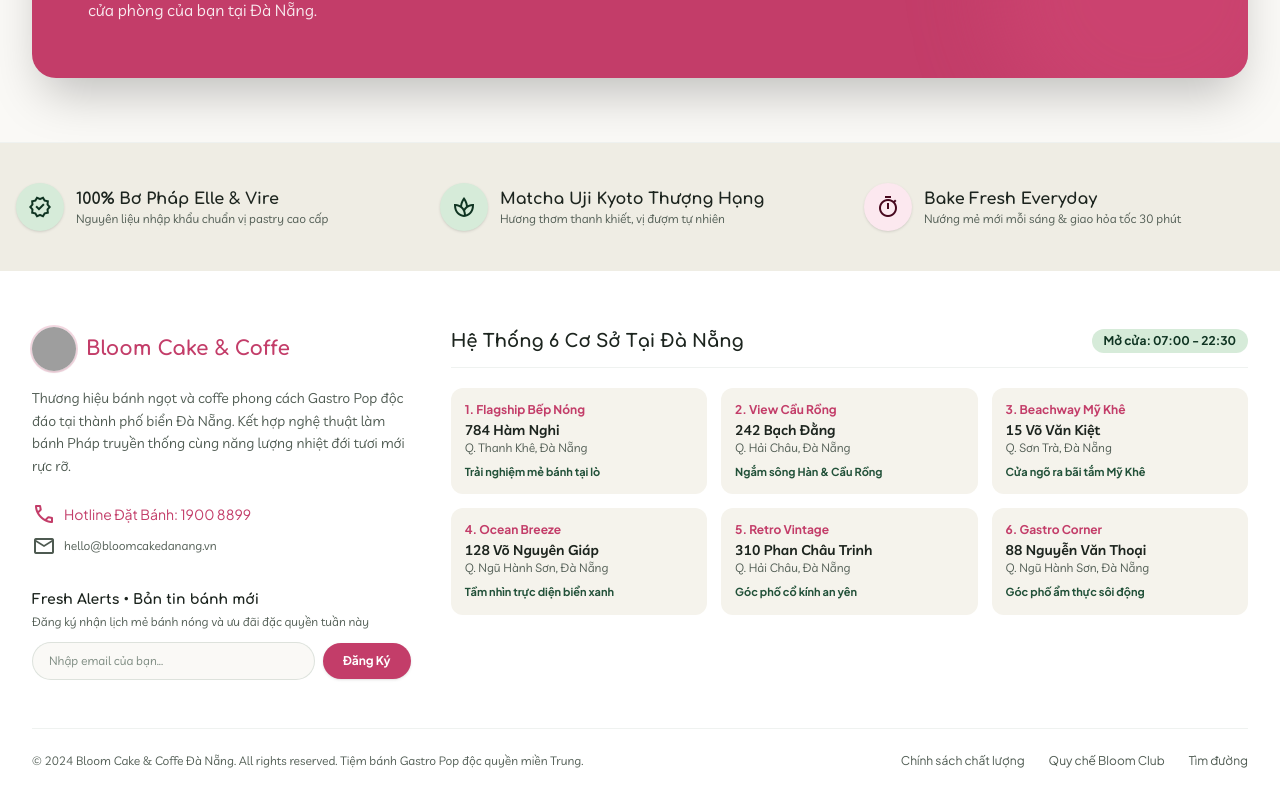
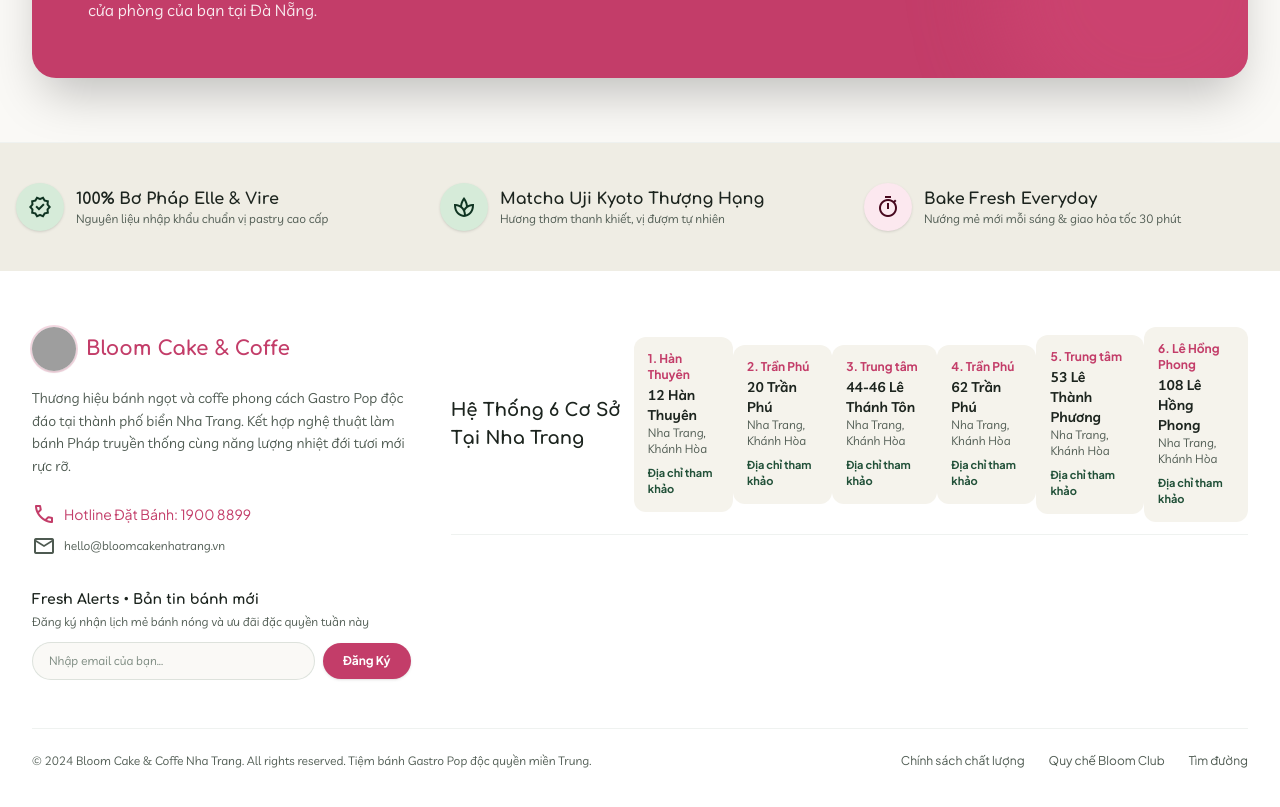
Before and after one commit to vantheijxz2919-byte/Bloom-Cake, a React (Vite) app: page / in a window 1280 px wide. Shown: the part 4849-5656 px from the top of the page. Built offline with nearby package versions, Linux system fonts and the light colour scheme; grey boxes are pictures that could not be loaded; a web font is replaced by a local one.

Commit message:
Use Nha Trang maps and consistent location details in shared components

```diff
--- a/src/components/CartDrawer.tsx
+++ b/src/components/CartDrawer.tsx
@@ -28,7 +28,7 @@
   const [voucherInput, setVoucherInput] = useState('');
   const [customerName, setCustomerName] = useState('Nguyễn Phương Linh');
   const [customerPhone, setCustomerPhone] = useState('0918 452 889');
-  const [deliveryAddress, setDeliveryAddress] = useState('36 Lâm Hoành, P. Phước Mỹ, Q. Sơn Trà, TP. Đà Nẵng');
+  const [deliveryAddress, setDeliveryAddress] = useState('32-34 Trần Phú, Nha Trang, Khánh Hòa');
   const [customerNotes, setCustomerNotes] = useState('');
 
   if (!isCartOpen) return null;
@@ -180,7 +180,7 @@
                     type="text"
                     value={voucherInput}
                     onChange={(e) => setVoucherInput(e.target.value)}
-                    placeholder="Nhập mã ưu đãi (ví dụ: DANANGSWEET)"
+                    placeholder="Nhập mã ưu đãi (ví dụ: NHATRANGSWEET)"
                     className="flex-1 px-3.5 py-2 rounded-xl bg-surface-container-low text-xs border border-outline-variant/40 focus:outline-none focus:border-primary uppercase font-bold"
                   />
                   <button
@@ -246,8 +246,8 @@
                         className="w-full bg-surface-container-lowest text-on-surface text-xs rounded-xl px-2.5 py-1.5 border border-outline-variant/30 focus:outline-none focus:ring-1 focus:ring-primary"
                       >
                         {BRANCHES.map((b) => (
-                          <option key={b.id} value={`${b.name}, Q. ${b.districtName}`}>
-                            {b.number}. {b.name}, Q. {b.districtName} ({b.hours})
+                          <option key={b.id} value={`${b.name}, Khu vực ${b.districtName}`}>
+                            {b.number}. {b.name}, Khu vực {b.districtName} ({b.hours})
                           </option>
                         ))}
                       </select>
@@ -299,8 +299,8 @@
                         className="w-full bg-surface-container-lowest text-on-surface text-xs rounded-xl px-2.5 py-1.5 border border-outline-variant/30 focus:outline-none focus:ring-1 focus:ring-primary"
                       >
                         {BRANCHES.map((b) => (
-                          <option key={b.id} value={`${b.name}, Q. ${b.districtName}`}>
-                            {b.number}. {b.name}, Q. {b.districtName}
+                          <option key={b.id} value={`${b.name}, Khu vực ${b.districtName}`}>
+                            {b.number}. {b.name}, Khu vực {b.districtName}
                           </option>
                         ))}
                       </select>
@@ -310,7 +310,7 @@
                       type="text"
                       value={deliveryAddress}
                       onChange={(e) => setDeliveryAddress(e.target.value)}
-                      placeholder="Địa chỉ giao (KS / Resort / Nhà riêng tại Đà Nẵng)"
+                      placeholder="Địa chỉ giao (KS / Resort / Nhà riêng tại Nha Trang)"
                       className="w-full px-2.5 py-1.5 rounded-xl bg-surface-container-lowest text-xs border border-outline-variant/30"
                     />
 
--- a/src/components/Footer.tsx
+++ b/src/components/Footer.tsx
@@ -1,5 +1,6 @@
 import React, { useState } from 'react';
 import { useApp } from '../context/AppContext';
+import { BRANCHES } from '../data/mockData';
 
 export const Footer: React.FC = () => {
   const { setCurrentScreen, showToast } = useApp();
@@ -66,7 +67,7 @@
               <span className="font-headline-md text-xl text-primary font-bold">Bloom Cake &amp; Coffe</span>
             </div>
             <p className="font-body-md text-sm text-on-surface-variant leading-relaxed">
-              Thương hiệu bánh ngọt và coffe phong cách Gastro Pop độc đáo tại thành phố biển Đà Nẵng. Kết hợp nghệ thuật làm bánh Pháp truyền thống cùng năng lượng nhiệt đới tươi mới rực rỡ.
+              Thương hiệu bánh ngọt và coffe phong cách Gastro Pop độc đáo tại thành phố biển Nha Trang. Kết hợp nghệ thuật làm bánh Pháp truyền thống cùng năng lượng nhiệt đới tươi mới rực rỡ.
             </p>
             <div className="pt-2 space-y-2">
               <a
@@ -77,11 +78,11 @@
                 <span>Hotline Đặt Bánh: 1900 8899</span>
               </a>
               <a
-                href="mailto:hello@bloomcakedanang.vn"
+                href="mailto:hello@bloomcakenhatrang.vn"
                 className="font-body-sm text-xs text-on-surface-variant flex items-center gap-2 hover:text-primary transition-colors"
               >
                 <span className="material-symbols-outlined text-[20px]">mail</span>
-                <span>hello@bloomcakedanang.vn</span>
+                <span>hello@bloomcakenhatrang.vn</span>
               </a>
             </div>
 
@@ -110,75 +111,16 @@
           {/* 6 Branches Grid */}
           <div className="lg:col-span-8 space-y-4">
             <div className="flex items-center justify-between border-b border-outline-variant/30 pb-3">
-              <h3 className="font-headline-md text-lg text-on-surface font-bold">Hệ Thống 6 Cơ Sở Tại Đà Nẵng</h3>
-              <button
-                onClick={() => setCurrentScreen('branches')}
-                className="font-label-md text-xs bg-secondary-container text-on-secondary-container px-3 py-1 rounded-full font-bold hover:opacity-90 transition-opacity cursor-pointer"
-              >
-                Mở cửa: 07:00 - 22:30
-              </button>
-            </div>
-
-            <div className="grid grid-cols-1 sm:grid-cols-2 lg:grid-cols-3 gap-3.5 pt-1">
-              <button
-                onClick={() => setCurrentScreen('branches')}
-                className="text-left p-3.5 rounded-xl bg-surface-container-low hover:bg-surface-container transition-colors cursor-pointer group"
-              >
-                <div className="font-label-md text-xs text-primary font-bold mb-0.5 group-hover:underline">1. Flagship Bếp Nóng</div>
-                <div className="font-body-sm text-sm text-on-surface font-semibold">784 Hàm Nghi</div>
-                <div className="font-body-sm text-xs text-on-surface-variant">Q. Thanh Khê, Đà Nẵng</div>
-                <div className="mt-2 font-label-sm text-[11px] text-secondary font-bold">Trải nghiệm mẻ bánh tại lò</div>
-              </button>
-
-              <button
-                onClick={() => setCurrentScreen('branches')}
-                className="text-left p-3.5 rounded-xl bg-surface-container-low hover:bg-surface-container transition-colors cursor-pointer group"
-              >
-                <div className="font-label-md text-xs text-primary font-bold mb-0.5 group-hover:underline">2. View Cầu Rồng</div>
-                <div className="font-body-sm text-sm text-on-surface font-semibold">242 Bạch Đằng</div>
-                <div className="font-body-sm text-xs text-on-surface-variant">Q. Hải Châu, Đà Nẵng</div>
-                <div className="mt-2 font-label-sm text-[11px] text-secondary font-bold">Ngắm sông Hàn &amp; Cầu Rồng</div>
-              </button>
-
-              <button
-                onClick={() => setCurrentScreen('branches')}
-                className="text-left p-3.5 rounded-xl bg-surface-container-low hover:bg-surface-container transition-colors cursor-pointer group"
-              >
-                <div className="font-label-md text-xs text-primary font-bold mb-0.5 group-hover:underline">3. Beachway Mỹ Khê</div>
-                <div className="font-body-sm text-sm text-on-surface font-semibold">15 Võ Văn Kiệt</div>
-                <div className="font-body-sm text-xs text-on-surface-variant">Q. Sơn Trà, Đà Nẵng</div>
-                <div className="mt-2 font-label-sm text-[11px] text-secondary font-bold">Cửa ngõ ra bãi tắm Mỹ Khê</div>
-              </button>
-
-              <button
-                onClick={() => setCurrentScreen('branches')}
-                className="text-left p-3.5 rounded-xl bg-surface-container-low hover:bg-surface-container transition-colors cursor-pointer group"
-              >
-                <div className="font-label-md text-xs text-primary font-bold mb-0.5 group-hover:underline">4. Ocean Breeze</div>
-                <div className="font-body-sm text-sm text-on-surface font-semibold">128 Võ Nguyên Giáp</div>
-                <div className="font-body-sm text-xs text-on-surface-variant">Q. Ngũ Hành Sơn, Đà Nẵng</div>
-                <div className="mt-2 font-label-sm text-[11px] text-secondary font-bold">Tầm nhìn trực diện biển xanh</div>
-              </button>
-
-              <button
-                onClick={() => setCurrentScreen('branches')}
-                className="text-left p-3.5 rounded-xl bg-surface-container-low hover:bg-surface-container transition-colors cursor-pointer group"
-              >
-                <div className="font-label-md text-xs text-primary font-bold mb-0.5 group-hover:underline">5. Retro Vintage</div>
-                <div className="font-body-sm text-sm text-on-surface font-semibold">310 Phan Châu Trinh</div>
-                <div className="font-body-sm text-xs text-on-surface-variant">Q. Hải Châu, Đà Nẵng</div>
-                <div className="mt-2 font-label-sm text-[11px] text-secondary font-bold">Góc phố cổ kính an yên</div>
-              </button>
-
-              <button
-                onClick={() => setCurrentScreen('branches')}
-                className="text-left p-3.5 rounded-xl bg-surface-container-low hover:bg-surface-container transition-colors cursor-pointer group"
-              >
-                <div className="font-label-md text-xs text-primary font-bold mb-0.5 group-hover:underline">6. Gastro Corner</div>
-                <div className="font-body-sm text-sm text-on-surface font-semibold">88 Nguyễn Văn Thoại</div>
-                <div className="font-body-sm text-xs text-on-surface-variant">Q. Ngũ Hành Sơn, Đà Nẵng</div>
-                <div className="mt-2 font-label-sm text-[11px] text-secondary font-bold">Góc phố ẩm thực sôi động</div>
-              </button>
+              <h3 className="font-headline-md text-lg text-on-surface font-bold">Hệ Thống 6 Cơ Sở Tại Nha Trang</h3>
+              {BRANCHES.map((branch) => (
+                <button key={branch.id} onClick={() => setCurrentScreen('branches')}
+                  className="text-left p-3.5 rounded-xl bg-surface-container-low hover:bg-surface-container transition-colors cursor-pointer group">
+                  <div className="font-label-md text-xs text-primary font-bold mb-0.5 group-hover:underline">{branch.number}. {branch.districtName}</div>
+                  <div className="font-body-sm text-sm text-on-surface font-semibold">{branch.name}</div>
+                  <div className="font-body-sm text-xs text-on-surface-variant">Nha Trang, Khánh Hòa</div>
+                  <div className="mt-2 font-label-sm text-[11px] text-secondary font-bold">{branch.statusBadge}</div>
+                </button>
+              ))}
             </div>
           </div>
         </div>
@@ -186,7 +128,7 @@
         {/* Bottom copyright & quick links */}
         <div className="mt-12 pt-6 border-t border-outline-variant/30 flex flex-col sm:flex-row items-center justify-between gap-4 text-center sm:text-left">
           <p className="font-body-sm text-xs text-on-surface-variant">
-            © 2024 Bloom Cake &amp; Coffe Đà Nẵng. All rights reserved. Tiệm bánh Gastro Pop độc quyền miền Trung.
+            © 2024 Bloom Cake &amp; Coffe Nha Trang. All rights reserved. Tiệm bánh Gastro Pop độc quyền miền Trung.
           </p>
           <div className="flex items-center gap-6 font-label-md text-xs text-on-surface-variant">
             <button
--- /dev/null
+++ b/src/components/NhaTrangMap.tsx
@@ -0,0 +1,16 @@
+import React from 'react';
+
+export const NhaTrangMap: React.FC<{ className?: string; address?: string }> = ({
+  className,
+  address = '20 Trần Phú, Nha Trang, Khánh Hòa',
+}) => (
+  <iframe
+    className={className}
+    title={`Bản đồ Nha Trang: ${address}`}
+    src={`https://www.google.com/maps?q=${encodeURIComponent(address)}&z=14&output=embed`}
+    loading="lazy"
+    referrerPolicy="no-referrer-when-downgrade"
+    allowFullScreen
+    style={{ border: 0 }}
+  />
+);
--- a/src/components/SearchModal.tsx
+++ b/src/components/SearchModal.tsx
@@ -85,7 +85,7 @@
                 Gợi ý tìm kiếm phổ biến
               </span>
               <div className="flex flex-wrap gap-2">
-                {['Croissant Lava', 'Matcha Uji', 'Cà phê muối', 'Bạch Đằng', 'Workshop Croissant', 'Hộp Quà 6 Vị'].map(
+                {['Croissant Lava', 'Matcha Uji', 'Cà phê muối', 'Trần Phú', 'Workshop Croissant', 'Hộp Quà 6 Vị'].map(
                   (tag) => (
                     <button
                       key={tag}
```
